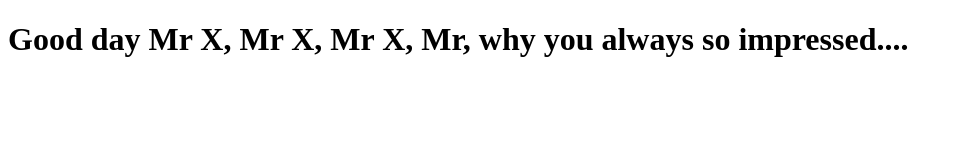
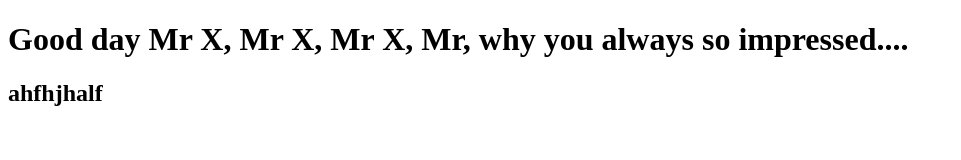
Before and after one commit to divn-001/divn, a plain HTML site: page index.html in a window 1280 px wide. Shown: the whole page, without its empty margins (0-961 px from the left). Drawn offline with Linux system fonts and the light colour scheme.

Commit message:
This is a test

```diff
--- a/index.html
+++ b/index.html
@@ -9,6 +9,10 @@
         <body>
             <h1>
                 Good day Mr X, Mr X, Mr X, Mr, why you always so impressed....
+
             </h1>
+            <h2>
+                ahfhjhalf
+            </h2>
         </body>
 </html>
```
